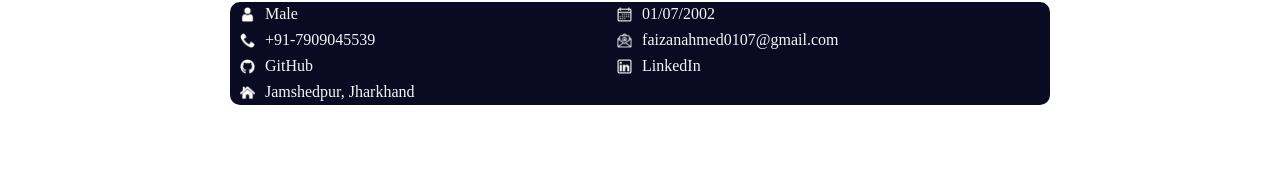
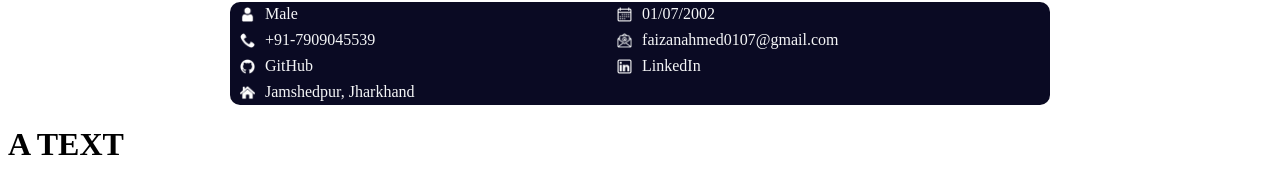
Before and after one commit to MrUnknown101331/MyCV, a plain HTML site: page index.html in a window 1280 px wide. Shown: the part 182-376 px from the top of the page. Drawn offline with Linux system fonts and the light colour scheme.

```diff
--- a/index.html
+++ b/index.html
@@ -34,6 +34,6 @@
     <a class="boxLink" href="https://www.google.com/maps/place/Jamshedpur"><p>Jamshedpur, Jharkhand</p></a></section>
 </div>
 
-
+<h1>A TEXT</h1>
 </body>
 </html>
```
